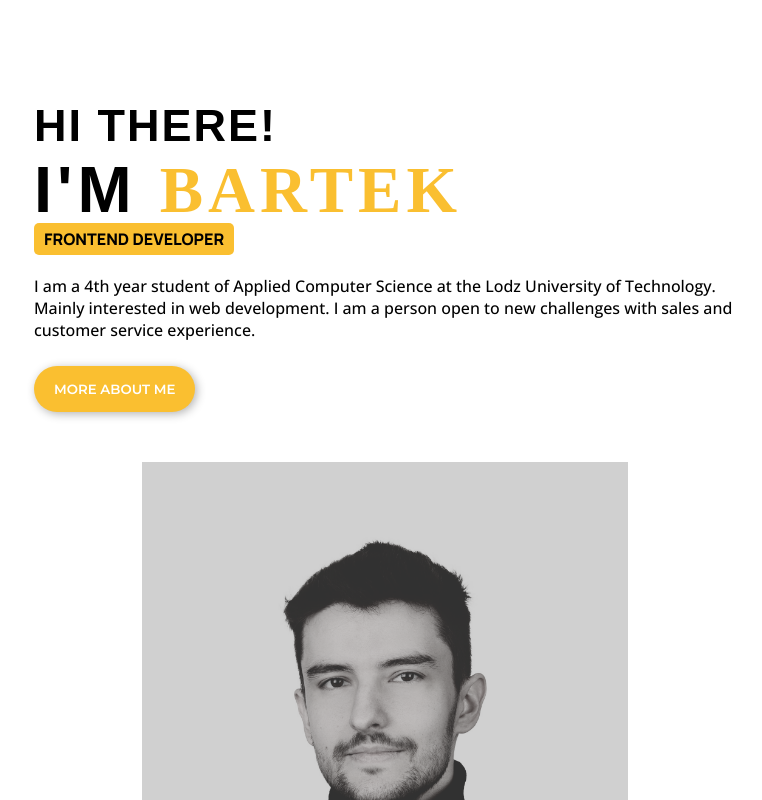
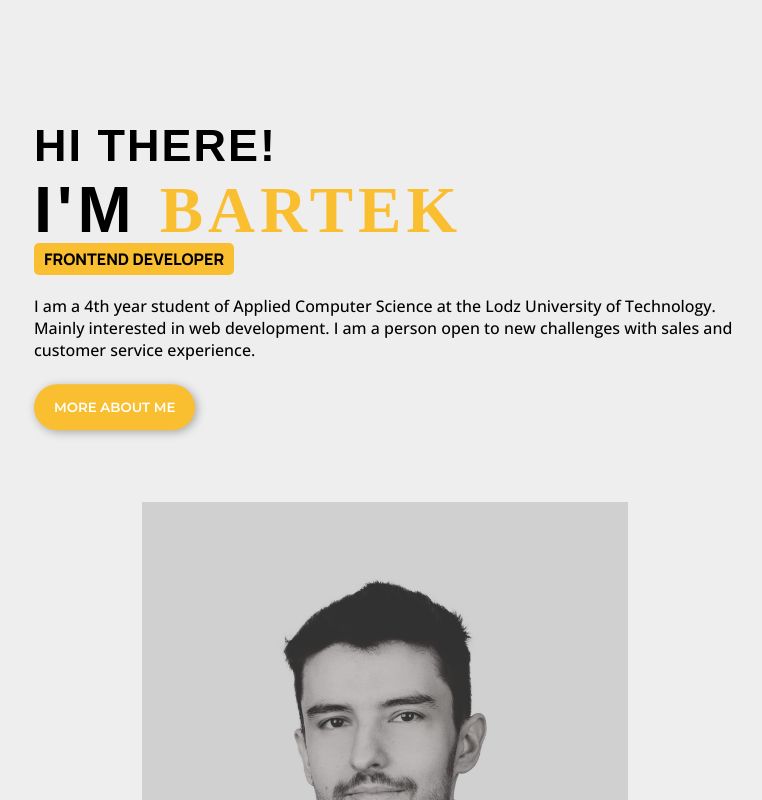
Before and after one commit to BartZaw00/Portfolio-Website, a React (Vite) app: page / in a window 1280 px wide. Shown: the top 800 px of the page, without its empty margins (255-1017 px from the left). Built offline with nearby package versions, Linux system fonts and the light colour scheme; a web font is replaced by a local one.

Commit message:
Added bounce effect to several elements

```diff
--- a/src/App.css
+++ b/src/App.css
@@ -5,7 +5,7 @@
 }
 
 body {
-  background: var(--color-bg);
+  background: var(--color-background);
 }
 
 a {
--- a/src/App.jsx
+++ b/src/App.jsx
@@ -12,13 +12,26 @@ function App() {
 
   const handleKeyPress = useCallback(
     (event) => {
-      if (event.keyCode === 40 || event.keyCode === 39) {
+      const screenHeight = window.innerHeight;
+      if (screenHeight >= 780) {
+        if (event.keyCode === 40) {
+          if (page === 4) return;
+          setPage(page + 1); // down arrow key
+        }
+
+        if (event.keyCode === 38) {
+          if (page === 0) return;
+          setPage(page - 1); // up arrow key
+        }
+      }
+
+      if (event.keyCode === 39) {
         if (page === 4) return;
-        setPage(page + 1); // down or left arrow key
+        setPage(page + 1); // left arrow key
       }
-      if (event.keyCode === 38 || event.keyCode === 37) {
+      if (event.keyCode === 37) {
         if (page === 0) return;
-        setPage(page - 1); // up or right arrow key
+        setPage(page - 1); // right arrow key
       }
     },
     [page]
--- a/src/components/mainContent/mainLeft/MainLeft.jsx
+++ b/src/components/mainContent/mainLeft/MainLeft.jsx
@@ -32,11 +32,7 @@ const MainLeft = () => {
           MORE ABOUT ME
         </button>
       </div>
-      <img
-          className="main__left_photo"
-          src={cvMainCard}
-          alt="profile-photo"
-        />
+      <img className="main__left_photo" src={cvMainCard} alt="profile-photo" />
     </div>
   );
 };
--- a/src/components/mainContent/mainLeft/mainLeft.css
+++ b/src/components/mainContent/mainLeft/mainLeft.css
@@ -8,6 +8,7 @@
 
 .main__left_header {
   max-width: 65%;
+  margin: 20px 0;
 }
 
 .main__left_header_photo-mobile {
@@ -38,14 +39,14 @@
 
 .main__left_header_heading_name-style {
   font-family: "Rampart One", cursive;
-  color: rgb(250, 191, 48);
+  color: var(--color-main);
 }
 
 .main__left_header_position {
   font-family: "Manrope", sans-serif;
   font-weight: 800;
   padding: 5px 10px;
-  background-color: rgb(250, 191, 48);
+  background-color: var(--color-main);
   border-radius: 5px;
 }
 
@@ -56,19 +57,32 @@
 
 .main__left_header_btn {
   margin-top: 25px;
-  background-color: rgb(250, 191, 48);
-  color: white;
+  background-color: var(--color-main);
+  color: var(--color-btn-text);
   font-family: "Montserrat", sans-serif;
   padding: 15px 20px;
   border-radius: 25px;
   border: none;
   box-shadow: 2px 2px 10px rgb(0, 0, 0, 0.3);
   cursor: pointer;
-  transition: 0.3s ease-in-out;
+  transition: transform 0.2s ease-in-out;
+  animation: bounce 2s infinite ease-in-out;
+}
+
+@keyframes bounce {
+  0% {
+    transform: translateY(0);
+  }
+  50% {
+    transform: translateY(-5px);
+  }
+  100% {
+    transform: translateY(0);
+  }
 }
 
 .main__left_header_btn:hover {
-  transform: translateY(-5px);
+  transform: scale(1.1) translateY(-5px);
 }
 
 @media (max-width: 1300px) {
--- a/src/components/navigationBar/navigationBar.css
+++ b/src/components/navigationBar/navigationBar.css
@@ -9,7 +9,7 @@
   gap: 40px;
   padding: 30px 15px;
   border-radius: 30px;
-  background-color: rgb(250, 191, 48);
+  background-color: var(--color-main);
 }
 
 @media screen and (max-width: 1300px) {
--- a/src/components/sectionContent/sectionContent.css
+++ b/src/components/sectionContent/sectionContent.css
@@ -1,14 +1,12 @@
 .section__right {
   margin-left: 20%;
   min-width: 80%;
-  background-color: #eee;
+  background-color: var(--color-background);
   flex: 1;
   display: flex;
   justify-content: center;
-
   overflow-x: hidden;
 }
-
 
 .section__right_content {
   max-width: 85%;
@@ -42,7 +40,7 @@
 }
 
 .slide-right-enter {
-  transform: translateX(200%);
+  transform: translateX(50%);
 }
 
 .slide-right-enter-active {
@@ -55,12 +53,12 @@
 }
 
 .slide-right-exit-active {
-  transform: translateX(-200%);
+  transform: translateX(-50%);
   transition: transform 500ms ease-out;
 }
 
 .slide-left-enter {
-  transform: translateX(-200%);
+  transform: translateX(-50%);
 }
 
 .slide-left-enter-active {
@@ -73,6 +71,6 @@
 }
 
 .slide-left-exit-active {
-  transform: translateX(200%);
+  transform: translateX(50%);
   transition: transform 500ms ease-out;
 }
--- a/src/components/sectionContent/sectionDescription/portfolio/portfolio.css
+++ b/src/components/sectionContent/sectionDescription/portfolio/portfolio.css
@@ -5,7 +5,7 @@
 }
 
 .section__right_content_description_portfolio_header_tag {
-  color: #111;
+  color: var(--color-heading);
   font-family: "Viga", sans-serif;
   font-weight: 900;
   font-size: 30px;
@@ -18,17 +18,31 @@
   flex-wrap: wrap;
   padding: 50px;
   gap: 50px;
+  margin-bottom: 50px;
 }
 
 .section__right_content_description_portfolio_details_box {
   flex-basis: 35%;
   position: relative;
   cursor: pointer;
-  transition: 1s;
+  transition: 0.5s ease-in-out;
+  animation: bounce 2s infinite ease-in-out;
+}
+
+@keyframes bounce {
+  0% {
+    transform: translateY(0);
+  }
+  50% {
+    transform: translateY(-5px);
+  }
+  100% {
+    transform: translateY(0);
+  }
 }
 
 .section__right_content_description_portfolio_details_box:hover {
-  transform: translateY(-5px);
+  transform: scale(1.1) translateY(-5px);
 }
 
 .section__right_content_description_portfolio_details_box_photo {
@@ -43,7 +57,7 @@
   position: absolute;
   top: 0;
   border-radius: 10px;
-  background: linear-gradient(rgba(0, 0, 0, 0.5), rgb(250, 191, 48));
+  background: linear-gradient(rgba(0, 0, 0, 0.5), var(--color-main));
   opacity: 0;
   transition: 1s;
 }
@@ -93,7 +107,7 @@
 }
 
 .section__right_content_description_portfolio_details_box_github:hover {
-  background-color: #fff;
+  background-color: var(--color-btn-hover);
 }
 
 @media screen and (max-width: 1500px) {
--- a/src/components/sectionContent/sectionDescription/resume/resume.css
+++ b/src/components/sectionContent/sectionDescription/resume/resume.css
@@ -21,8 +21,8 @@
 
 .section__right_content_description_resume_details_detail_time {
   padding: 5px 10px;
-  background-color: rgb(250, 191, 48);
-  color: #fff;
+  background-color: var(--color-main);
+  color: var(--color-btn-text);
   border-radius: 10px;
 }
 
@@ -40,7 +40,7 @@
 }
 
 .section__right_content_description_resume_divider {
-  border-left: 3px dotted #ccc;
+  border-left: 3px dotted var(--color-divider);
 }
 
 @media screen and (max-width: 1700px), screen and (max-height: 650px) {
--- a/src/components/sectionContent/sectionHeader/sectionHeader.css
+++ b/src/components/sectionContent/sectionHeader/sectionHeader.css
@@ -1,15 +1,15 @@
 .section__right_content_heading {
-  border: 3px dotted #ccc;
+  border: 3px dotted var(--color-divider);
 }
 
 .section__right_content_heading_header {
   padding: 20px 0;
   text-align: center;
-  border: 3px dotted #ccc;
+  border: 3px dotted var(--color-divider);
   font-size: 100px;
   font-family: "Montserrat", sans-serif;
   font-weight: 900;
-  color: #111;
+  color: var(--color-heading);
   letter-spacing: 15px;
 }
 
--- a/src/components/sidebar/sidebar.css
+++ b/src/components/sidebar/sidebar.css
@@ -6,7 +6,7 @@
   display: flex;
   flex-direction: column;
   align-items: center;
-  background-color: rgb(250, 191, 48);
+  background-color: var(--color-main);
 }
 
 .section__left img {
@@ -44,7 +44,7 @@
   flex-direction: column;
   gap: 25px;
   text-align: end;
-  background: rgb(250, 191, 48);
+  background: var(--color-main);
   padding: 2rem;
   position: absolute;
   top: 60px;
--- a/src/index.css
+++ b/src/index.css
@@ -3,12 +3,15 @@
 :root {
   --font-family: "Manrope", sans-serif;
 
-  --gradient-text: linear-gradient(89.97deg, #ae67fa 1.84%, #f49867 102.67%);
-  --gradient-bar: linear-gradient(103.22deg, #ae67fa -13.86%, #f49867 99.55%);
+  --color-main: rgb(250, 191, 48);
+  --color-background: #eee;
+  --color-text: #000;
+  --color-heading: #111;
+  --color-btn-text: #fff;
+  --color-btn-hover: #fff;
+  --color-divider: #ccc;
+}
 
-  --color-bg: #fff;
-  --color-footer: #031b34;
-  --color-blog: #042c54;
-  --color-text: #81afdd;
-  --color-subtext: #ff8a71;
+body::-webkit-scrollbar {
+  display: none;
 }
```
